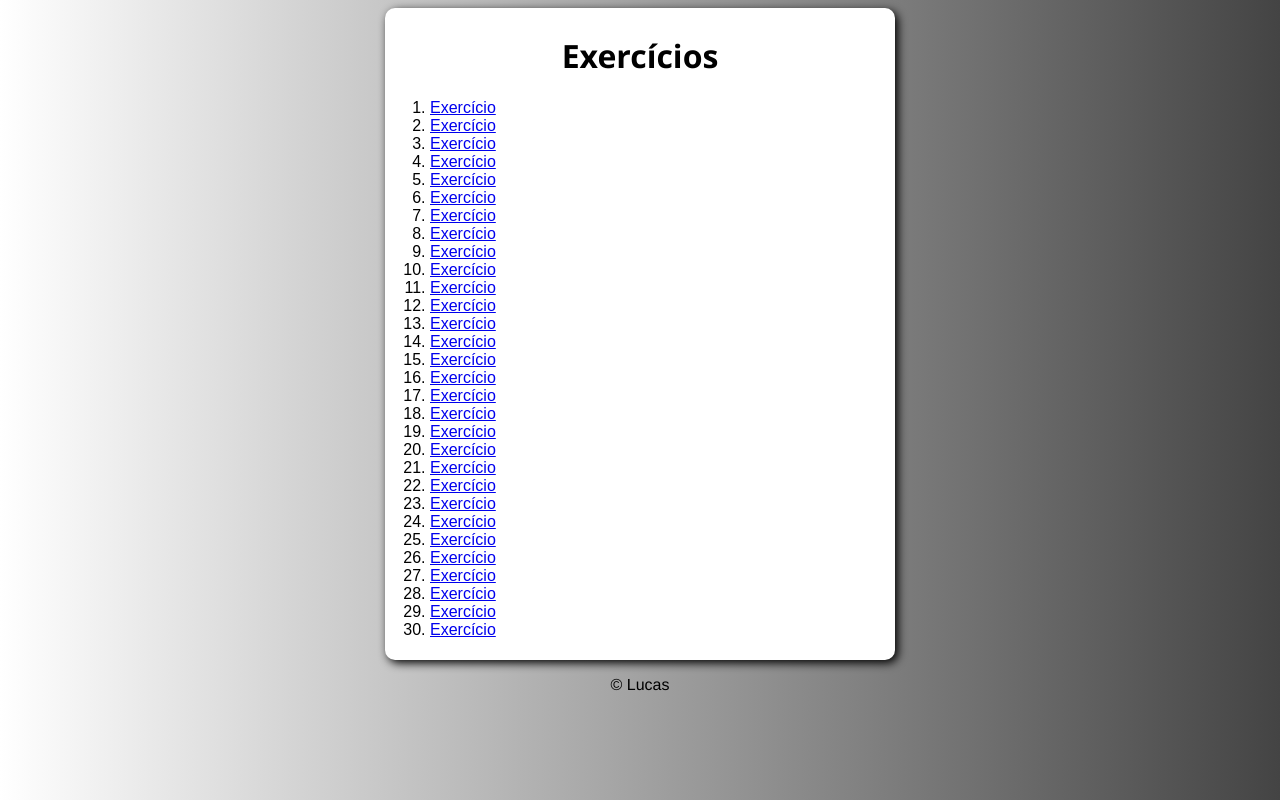
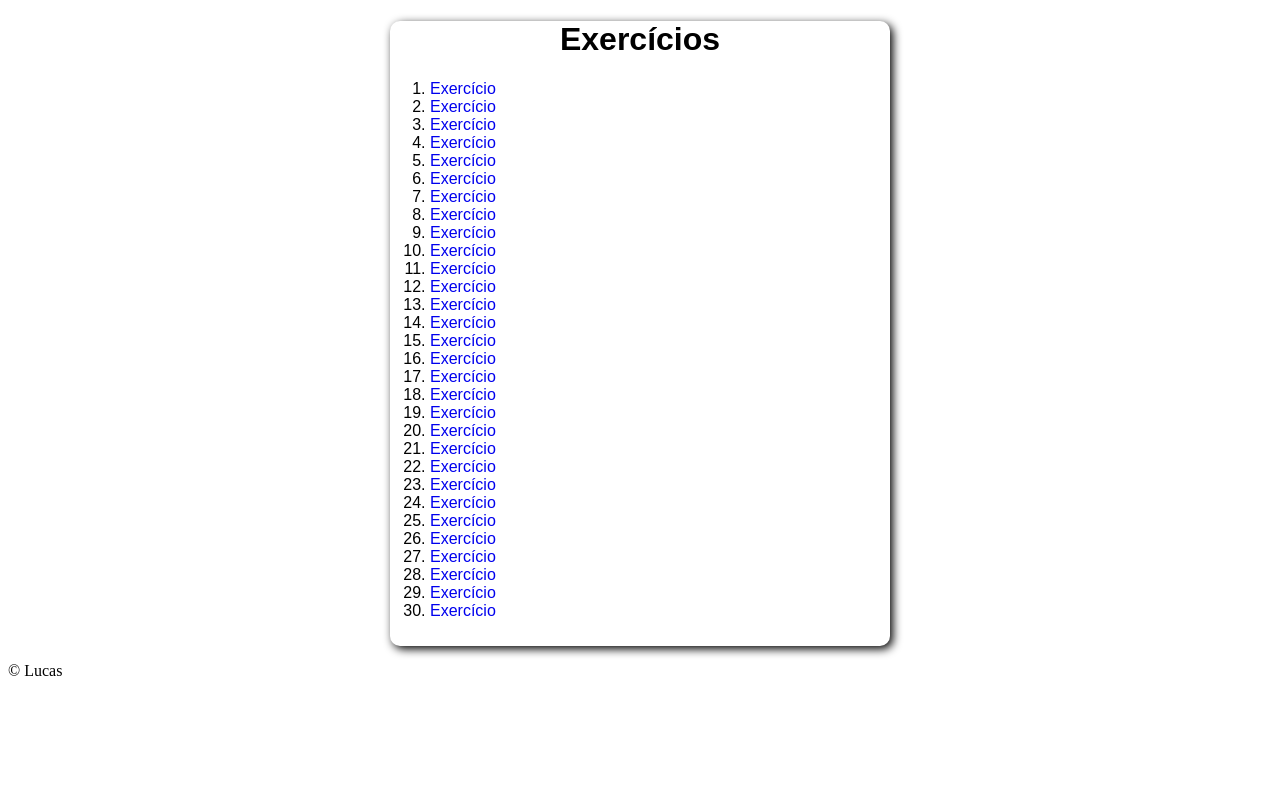
Before and after one commit to lucastristaooo/FATEC, a PHP site: page /entrega.html in a window 1280 px wide. Run offline with PHP 8.4, Linux system fonts and the light colour scheme.

Commit message:
JavaScript

```diff
--- a/Exercicíos Linguagem de Programação/Entrega de exercícios/entrega.css
+++ b/Exercicíos Linguagem de Programação/Entrega de exercícios/entrega.css
@@ -1,21 +1,22 @@
 body{
-    background-image: linear-gradient(to left, rgb(68, 68, 68), white);
-    font: normal 600 1em;
-    font-family: Arial, Helvetica, sans-serif;
+    background-image: -moz-linear-gradient(to left, grey, white);
 }
 h1{
+    font: normal 600 2em Arial;
     text-align: center;
-    font-family: 'Segoe UI', Tahoma, Geneva, Verdana, sans-serif;
 }
 main{
     background-color: white;
+    margin: auto;
     width: 500px;
-    margin: auto;
-    padding: 5px;
     border-radius: 10px;
     box-shadow: 3px 3px 10px black;
+    padding-bottom: 10px;
+    font: normal 500 1em Arial;
 }
-footer{
-    text-align: center;
-    font-family: 'Franklin Gothic Medium', 'Arial Narrow', Arial, sans-serif;
+a{
+    text-decoration: none;
 }
+a:hover{
+    text-decoration: underline;
+}
```
